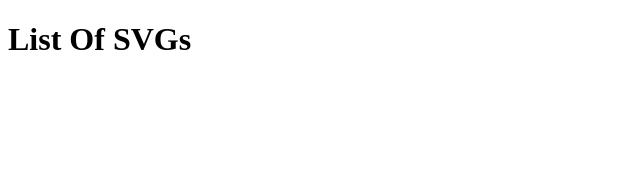
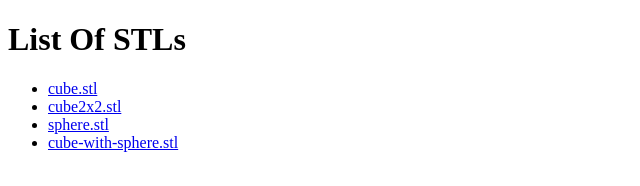
Before and after one commit to martytheparty/svgs-for-3d-printer, a plain HTML site: page index.html in a window 1280 px wide. Shown: the whole page, without its empty margins (0-640 px from the left). Drawn offline with Linux system fonts and the light colour scheme.

Commit message:
Adds listings.

```diff
--- a/index.html
+++ b/index.html
@@ -4,9 +4,15 @@
   <meta charset="UTF-8">
   <meta name="viewport" content="width=device-width, initial-scale=1.0">
   <meta http-equiv="X-UA-Compatible" content="ie=edge">
-  <title>SVGs</title>
+  <title>STLs</title>
 </head>
 <body>
-  <h1>List Of SVGs</h1>
+  <h1>List Of STLs</h1>
+  <ul>
+    <li><a href="cube.stl">cube.stl</a>
+    <li><a href="cube2x2.stl">cube2x2.stl</a>
+    <li><a href="sphere.stl">sphere.stl</a>
+    <li><a href="cube-with-sphere.stl">cube-with-sphere.stl</a>
+  </ul>
 </body>
 </html>
```
